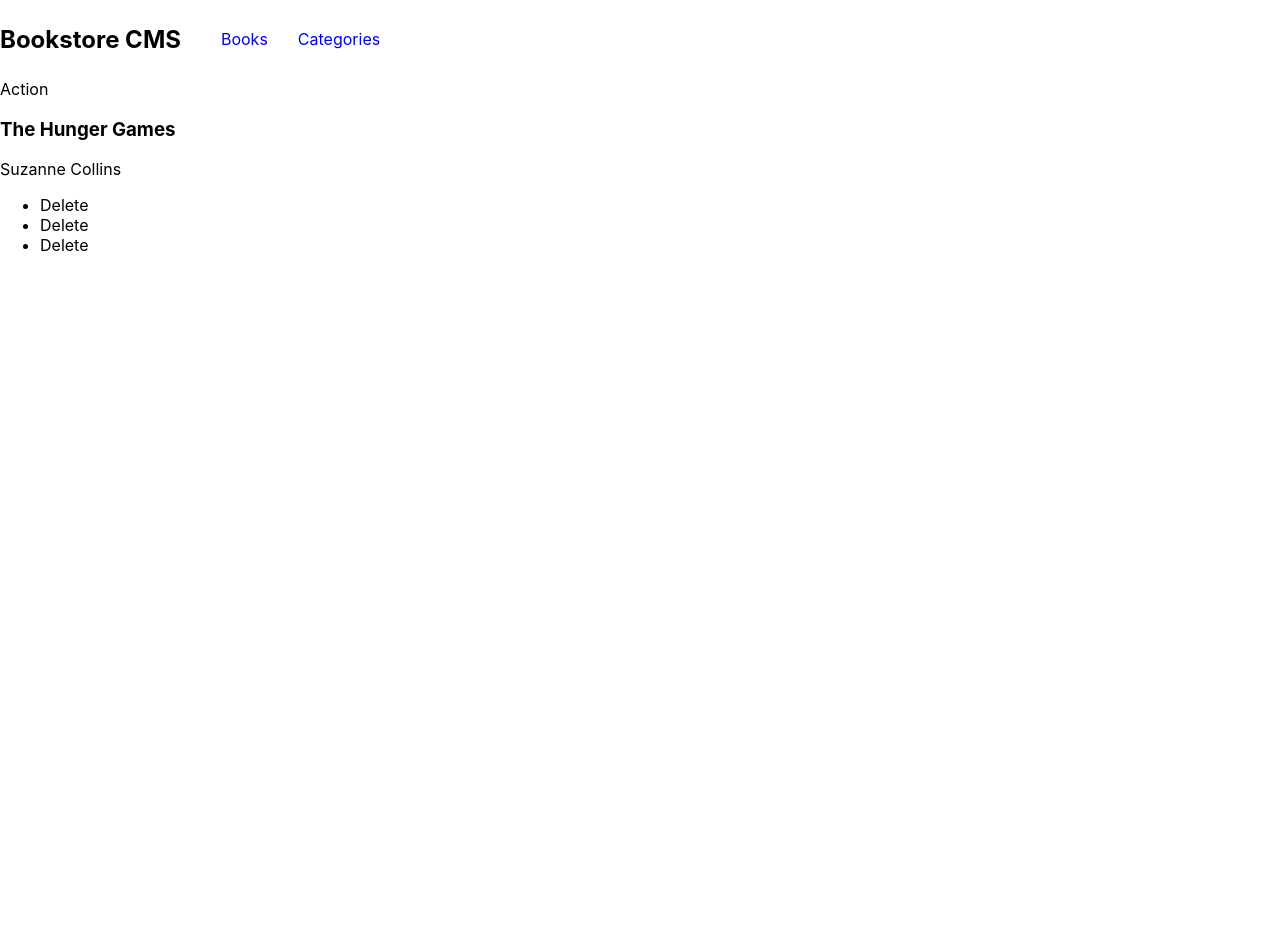
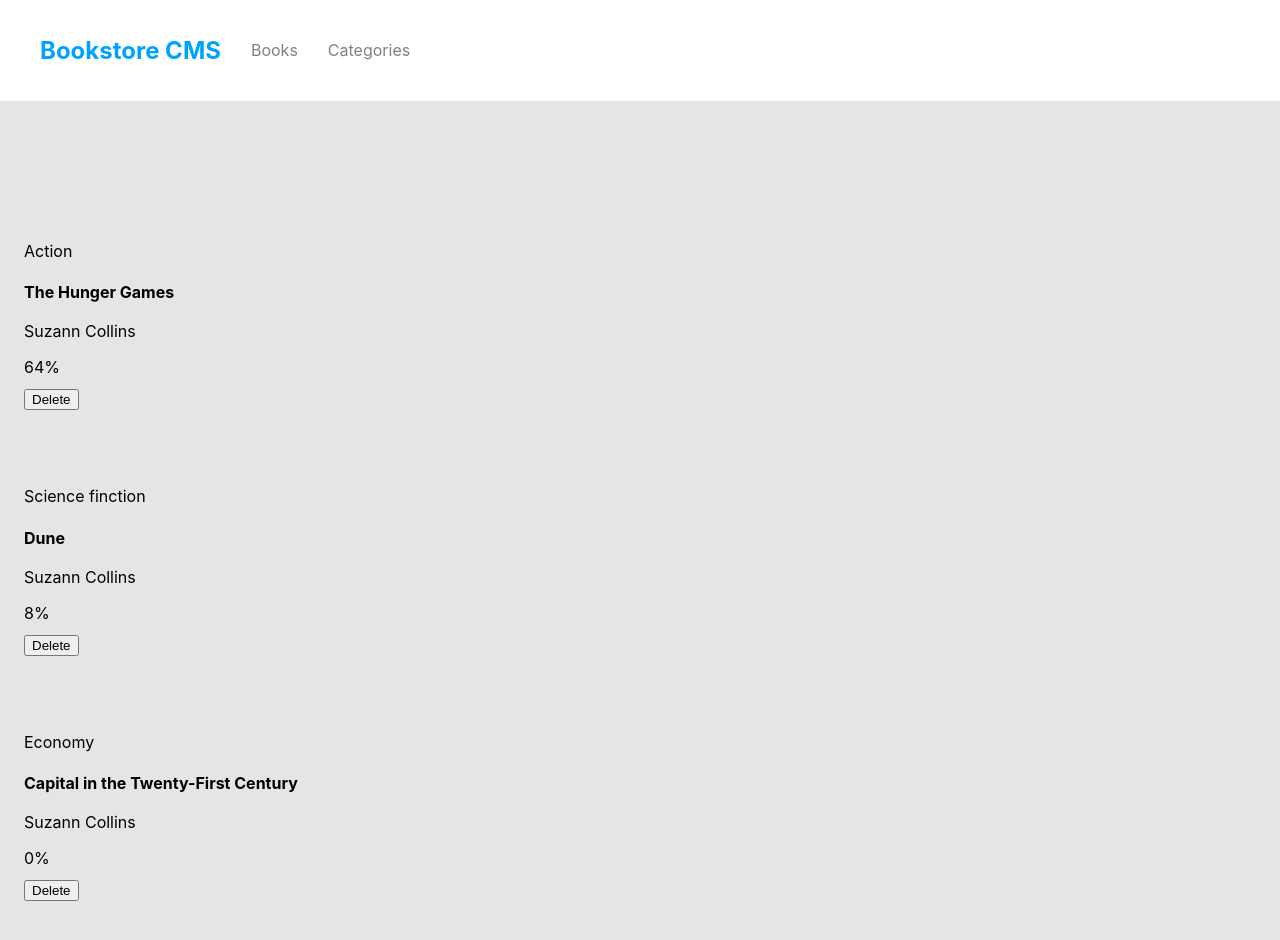
Before and after one commit to Gardimy/GDM_Bookstore, a React (Create React App) app: page / in a window 1280 px wide. Shown: the top 940 px of the page. Before the commit the page ends 800 px from the top, so only its background shows below. Built offline with nearby package versions, Linux system fonts and the light colour scheme.

Commit message:
initialize the project

```diff
--- a/package.json
+++ b/package.json
@@ -6,6 +6,7 @@
     "@testing-library/jest-dom": "^5.16.5",
     "@testing-library/user-event": "^13.5.0",
     "big.js": "^6.2.1",
+    "prop-types": "^15.8.1",
     "react": "^18.2.0",
     "react-dom": "^18.2.0",
     "react-router-dom": "^6.12.1",
--- a/src/App.css
+++ b/src/App.css
@@ -32,6 +32,7 @@
   from {
     transform: rotate(0deg);
   }
+
   to {
     transform: rotate(360deg);
   }
--- a/src/App.js
+++ b/src/App.js
@@ -1,5 +1,6 @@
 import { Routes, Route } from 'react-router-dom';
 import Book from './components/Book';
+import Categories from './components/Categories';
 import Navbar from './components/Navba';
 
 function App() {
@@ -8,7 +9,7 @@ function App() {
       <Navbar />
       <Routes>
         <Route path="/" element={<Book />} />
-        {/* <Route path="Categories" element={<Categories />} /> */}
+        <Route path="Categories" element={<Categories />} />
       </Routes>
     </>
   );
--- a/src/components/Book.js
+++ b/src/components/Book.js
@@ -1,18 +1,71 @@
-import React from 'react';
+import React, { useState } from 'react';
+import PropTypes from 'prop-types';
+import '../styles/Book.css';
 
-function Book() {
+function Book({ title, author, onDelete }) {
+  const [isDeleted, setIsDeleted] = useState(false);
+
+  const handleDelete = () => {
+    setIsDeleted(true);
+    onDelete();
+  };
+
+  if (isDeleted) {
+    return null; // Render nothing if the book is deleted
+  }
+
   return (
     <div className="Bookcontainer">
-      Action
-      <h3>The Hunger Games</h3>
-      <p>Suzanne Collins</p>
-      <ul>
-        <li>Delete</li>
-        <li>Delete</li>
-        <li>Delete</li>
-      </ul>
+      <div className="book1">
+        <h3>{title}</h3>
+        Action
+        <h4>
+          {title}
+          The Hunger Games
+        </h4>
+        <p>
+          {'Suzann Collins '}
+          {author}
+        </p>
+        {'64% '}
+        <button className="btn" type="button" onClick={handleDelete}>Delete</button>
+      </div>
+      <div className="book1">
+        <h3>{title}</h3>
+        Science finction
+        <h4>
+          {title}
+          Dune
+        </h4>
+        <p>
+          {'Suzann Collins '}
+          {author}
+        </p>
+        {'8% '}
+        <button className="btn" type="button" onClick={handleDelete}>Delete</button>
+      </div>
+      <div className="book1">
+        <h3>{title}</h3>
+        Economy
+        <h4>
+          {title}
+          Capital in the Twenty-First Century
+        </h4>
+        <p>
+          {'Suzann Collins '}
+          {author}
+        </p>
+        {'0% '}
+        <button className="btn" type="button" onClick={handleDelete}>Delete</button>
+      </div>
     </div>
   );
 }
 
+Book.propTypes = {
+  title: PropTypes.string.isRequired,
+  author: PropTypes.string.isRequired,
+  onDelete: PropTypes.func.isRequired,
+};
+
 export default Book;
--- /dev/null
+++ b/src/components/BookForm.js
@@ -0,0 +1,44 @@
+import React, { useState } from 'react';
+import PropTypes from 'prop-types';
+
+function BookForm({ onAdd }) {
+  const [title, setTitle] = useState('');
+
+  const handleSubmit = (e) => {
+    e.preventDefault();
+
+    if (title.trim() === '') {
+      return;
+    }
+
+    const newBook = {
+      id: Date.now(),
+      title: 'The Hunger Game',
+      author: 'Suzanne Collins',
+    };
+
+    onAdd(newBook);
+    setTitle('');
+  };
+
+  return (
+    <div>
+      <h1>Add Book</h1>
+      <form onSubmit={handleSubmit}>
+        <input
+          type="text"
+          placeholder="Add book"
+          value={title}
+          onChange={(e) => setTitle(e.target.value)}
+        />
+        <button type="submit">Add</button>
+      </form>
+    </div>
+  );
+}
+
+BookForm.propTypes = {
+  onAdd: PropTypes.func.isRequired,
+};
+
+export default BookForm;
--- /dev/null
+++ b/src/components/BookList.js
@@ -0,0 +1,31 @@
+import React from 'react';
+import PropTypes from 'prop-types';
+import Book from './Book';
+
+function BookList({ books, onDelete }) {
+  return (
+    <div>
+      {books.map((book) => (
+        <Book
+          key={book.id}
+          title={book.title}
+          author={book.author}
+          onDelete={() => onDelete(book.id)}
+        />
+      ))}
+    </div>
+  );
+}
+
+BookList.propTypes = {
+  books: PropTypes.arrayOf(
+    PropTypes.shape({
+      id: PropTypes.number.isRequired,
+      title: PropTypes.string.isRequired,
+      author: PropTypes.string.isRequired,
+    }),
+  ).isRequired,
+  onDelete: PropTypes.func.isRequired,
+};
+
+export default BookList;
--- /dev/null
+++ b/src/components/Categories.js
@@ -0,0 +1,26 @@
+import React, { useState } from 'react';
+import BookList from './BookList';
+import BookForm from './BookForm';
+
+const CategoriesPage = () => {
+  const [books, setBooks] = useState([]);
+
+  const handleAddBook = (title) => {
+    const newBook = { id: Date.now(), title };
+    setBooks([...books, newBook]);
+  };
+
+  const handleDeleteBook = (id) => {
+    const updatedBooks = books.filter((book) => book.id !== id);
+    setBooks(updatedBooks);
+  };
+
+  return (
+    <div>
+      <BookForm onSubmit={handleAddBook} />
+      <BookList books={books} onDelete={handleDeleteBook} />
+    </div>
+  );
+};
+
+export default CategoriesPage;
--- a/src/components/Navba.js
+++ b/src/components/Navba.js
@@ -1,11 +1,11 @@
 import React from 'react';
 import { NavLink } from 'react-router-dom';
-import './styles/Navba.css';
+import '../styles/Navba.css';
 
 const Navbar = () => (
   <nav className="NavBarContainer">
-    <h1>Bookstore CMS</h1>
     <ul className="Navbar">
+      <h1>Bookstore CMS</h1>
       <li><NavLink to="/">Books</NavLink></li>
       <li><NavLink to="/Categories">Categories</NavLink></li>
     </ul>
--- a/src/components/styles/Navba.css
+++ /dev/null
@@ -1,20 +0,0 @@
-.NavBarContainer {
-    width: 100%;
-    margin: 5px auto;
-    display: flex;
-    background-color: rgba(255, 255, 255, 0.979);
-    border-radius: 10px;
-  }
-
-.Navbar {
-  display: flex;
-  gap: 30px;
-  align-items: center;
-  text-decoration: none;
-  list-style: none;
-}
-
-li a{
-    text-decoration: none;
-    list-style: none;
-}
--- /dev/null
+++ b/src/styles/Book.css
@@ -0,0 +1,34 @@
+.Bookcontainer {
+  display: grid;
+  row-gap: 50px;
+  padding: 114px 24px;
+  background-color: #e5e5e5;
+  grid-template-rows: auto auto auto auto;
+}
+
+.book1,
+.book2,
+.book3 {
+  display: flex;
+  flex-direction: column;
+  align-items: flex-start;
+  padding-left: 0;
+}
+
+.btn {
+  margin-top: 12px;
+}
+
+.action {
+  list-style: none;
+  gap: 20px;
+}
+
+h3 {
+  font-size: small;
+  color: grey;
+}
+
+h4 {
+  height: 2px;
+}
--- /dev/null
+++ b/src/styles/Navba.css
@@ -0,0 +1,24 @@
+.NavBarContainer {
+  width: 100%;
+  display: flex;
+  background-color: #fff;
+  border-radius: 10px;
+}
+
+.Navbar {
+  display: flex;
+  gap: 30px;
+  align-items: center;
+  text-decoration: none;
+  list-style: none;
+}
+
+li a {
+  text-decoration: none;
+  list-style: none;
+  color: gray;
+}
+
+h1 {
+  color: rgb(0, 162, 255);
+}
```
Also changed, not shown: src/index.css (+17 -3 lines), 2 other files (tests, documents, lock files or other folders).
